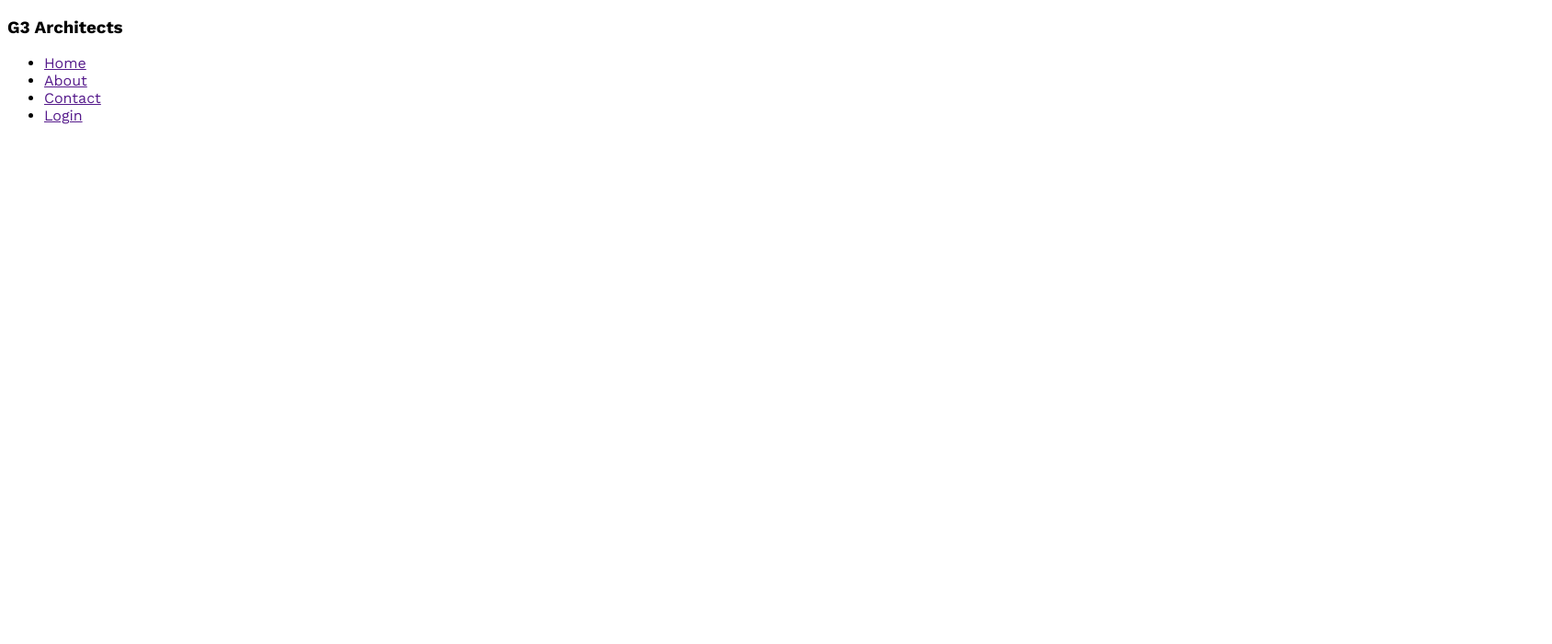
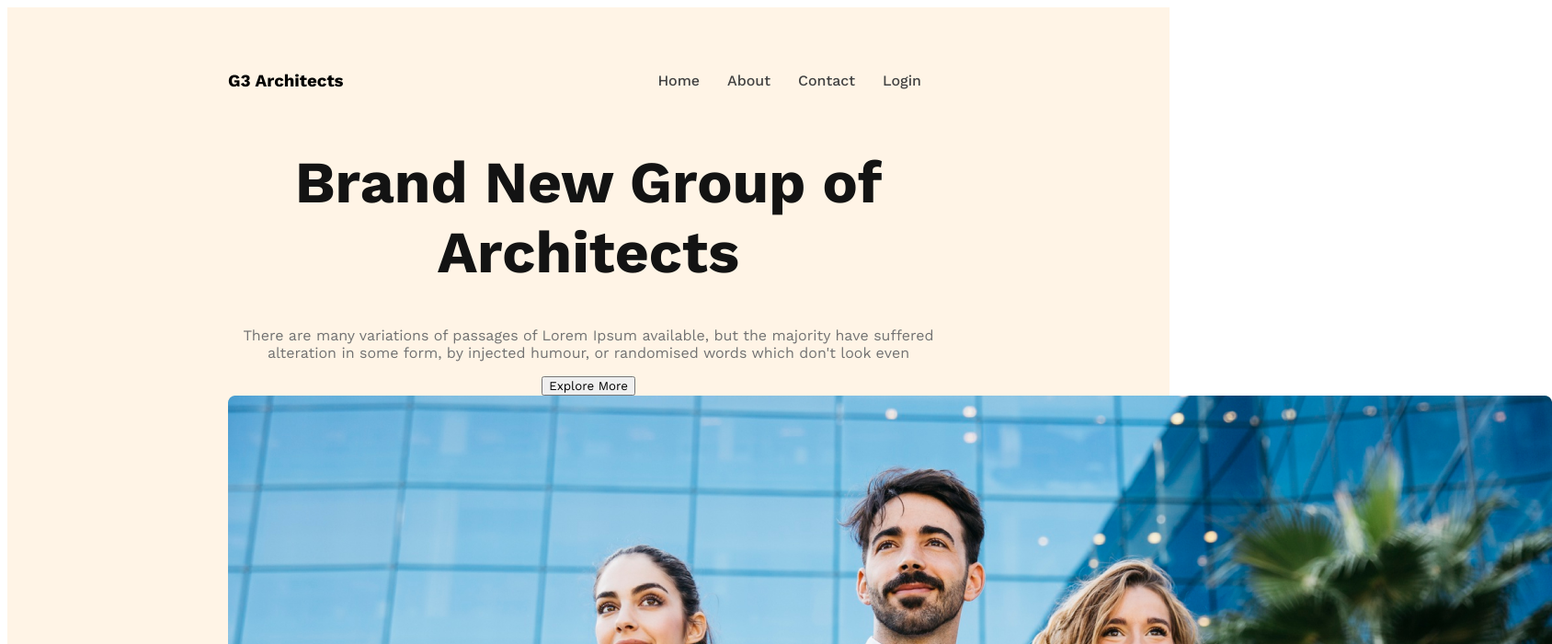
Before and after one commit to mrana007/g3-architects-website, a plain HTML site: page index.html in a window 1280 px wide. Shown: the top 700 px of the page at 92% size, 1688 px wide, since content can reach past the window. Drawn offline with nearby package versions, Linux system fonts and the light colour scheme.

Commit message:
banner content added

```diff
--- a/index.html
+++ b/index.html
@@ -8,7 +8,7 @@
 </head>
 <body>
     <header>
-        <nav>
+        <nav class="nav-ttle">
             <h3>G3 Architects</h3>
             <ul>
                 <li><a href="">Home</a></li>
@@ -17,6 +17,15 @@
                 <li><a href="">Login</a></li>
             </ul>
         </nav>
+        <div class="banner">
+            <div class="banner-content">
+                <h1 class="banner-title">Brand New Group of Architects</h1>
+            <p class="banner-description">
+                There are many variations of passages of Lorem Ipsum available, but the majority have suffered alteration in some form, by injected humour, or randomised words which don't look even</p>
+                <button class="btn-primary">Explore More</button>
+            </div>
+                <img src="images/banner.png" alt="">
+        </div>
     </header>
     <main></main>
     <footer></footer>
--- a/styles/architect.css
+++ b/styles/architect.css
@@ -1,6 +1,52 @@
 /* Work sans Font from google font */
 @import url('https://fonts.googleapis.com/css2?family=Open+Sans:wght@400;700;800&family=Work+Sans:wght@400;500;600;700;800&display=swap');
 
+/* shared styles */
 * {
     font-family: 'Work Sans', sans-serif;
 }
+.btn-primary{
+
+}
+/* Header Styles */
+header{
+    background: rgba(255, 144, 14, 0.10);
+    padding: 50px 240px;
+}
+nav{
+    display: flex;
+    justify-content: space-between;
+    align-items: center;
+}
+nav > ul{
+    display: flex;
+}
+.nav-title{
+    font-size: 2.8rem;
+    font-weight: 700;
+    color: #131313;
+}
+nav li{
+    list-style: none;
+    margin-right: 30px;
+    font-weight: 500;
+    font-size: 1rem;
+}
+nav li a{
+    text-decoration: none;
+    color: #424242;
+}
+/* banner styles */
+.banner-content{
+    max-width: 800px;
+    text-align: center;
+    margin: 0 auto;
+}
+.banner-title{
+    font-size: 4rem;
+    font-weight: 700;
+    color: #131313;
+}
+.banner-description{
+    color: #727272;
+}
```
